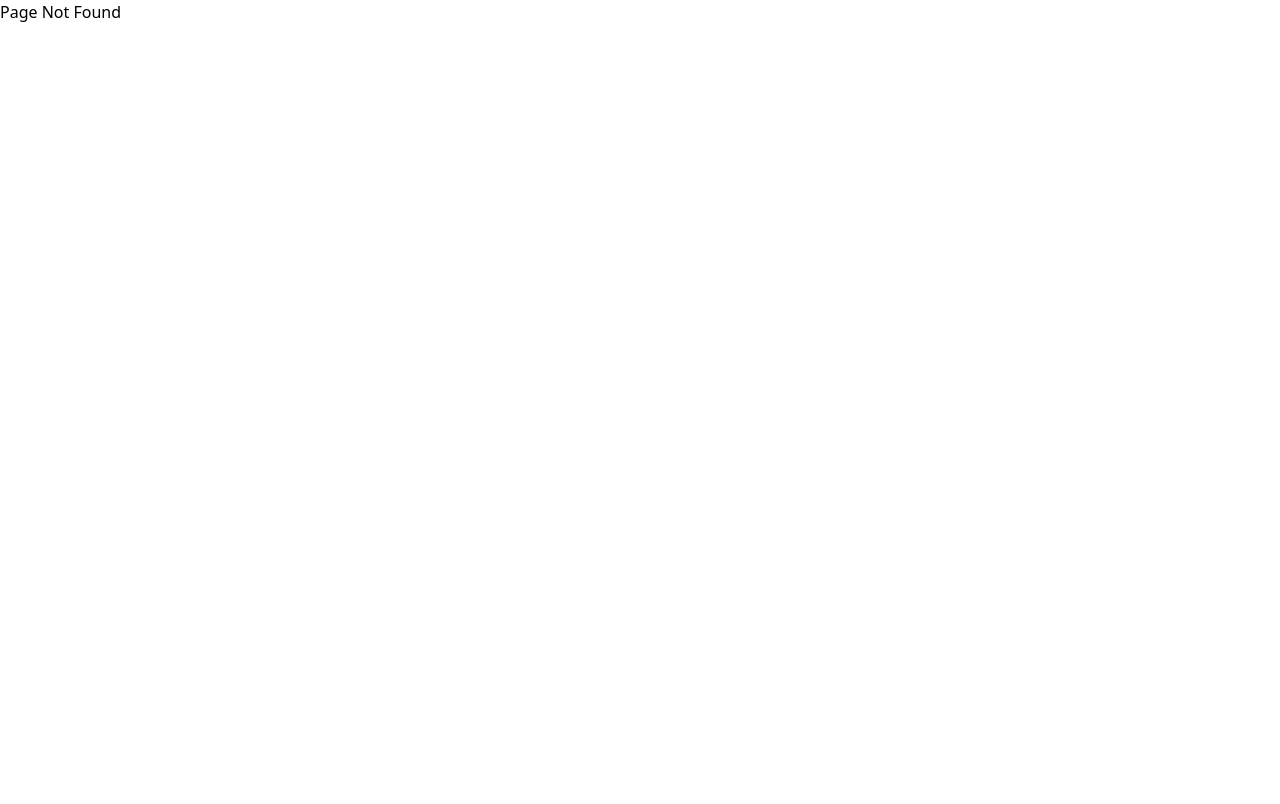
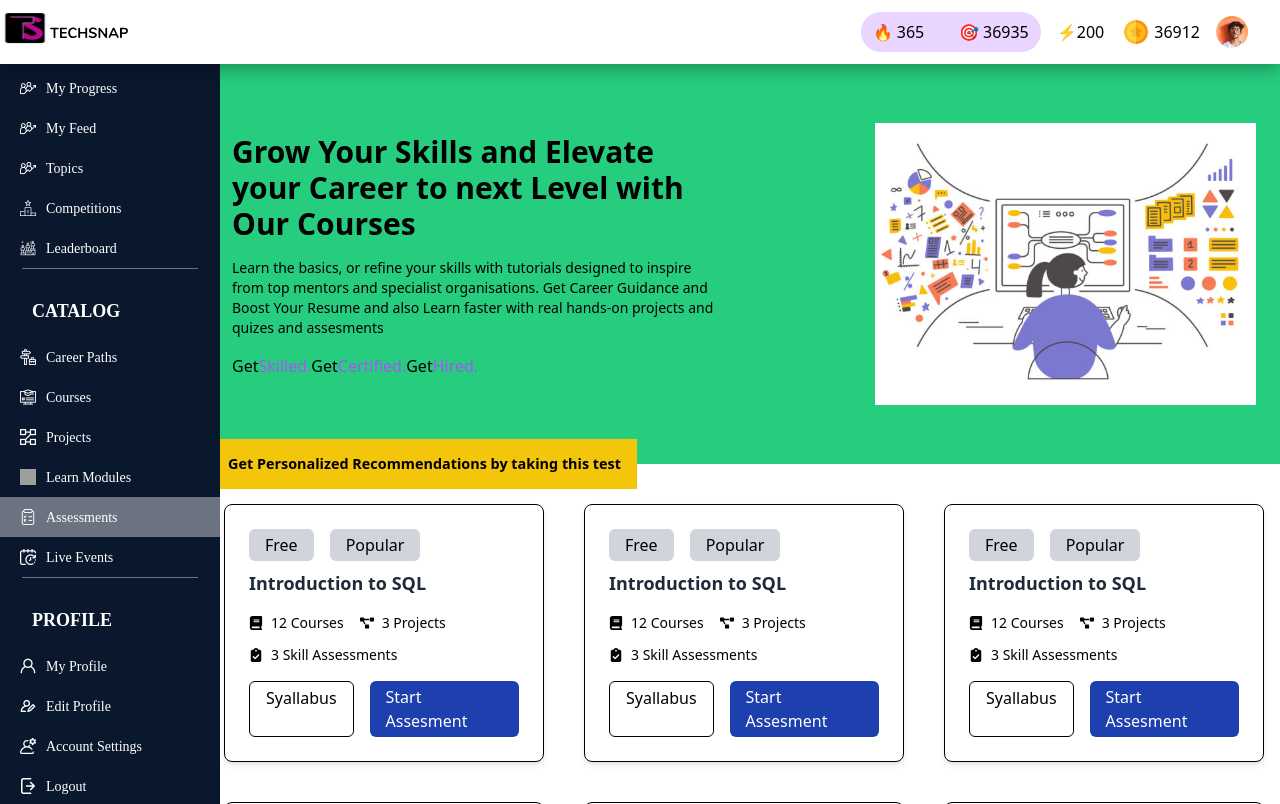
Before and after one commit to shayaliza/techsnap-react, a React (Vite) app: page /assesment in a window 1280 px wide. Before the commit this address had no page. Built offline with nearby package versions, Linux system fonts and the light colour scheme; grey boxes are pictures that could not be loaded; the HTML template or start-up script is replaced by a standard one.

Commit message:
assesment

```diff
--- a/src/Routing.jsx
+++ b/src/Routing.jsx
@@ -17,6 +17,7 @@ import Competitors from "./pages/competitors/competitors";
 import LeaderBoard from "./pages/leaderboard/leaderboard";
 import ForgotPassword from "./pages/authentication/forgotpass";
 import LearnModule from "./pages/LearningModule/LearnModule";
+import Assement from "./pages/assesment/assement";
 const Routing = () => {
   const Home = () => <h1>Hello World</h1>;
   return (
@@ -45,6 +46,7 @@ const Routing = () => {
           <Route path="projects" element={<Projects />} />
           <Route path="projects/details" element={<ProjectDetails />} />
           <Route path="learningmodule" element={<LearnModule />} />
+          <Route path="assesment" element={<Assement />} />
         </Route>
 
         <Route path="*" element={<h1>Page Not Found</h1>} />
--- a/src/component/navbar.jsx
+++ b/src/component/navbar.jsx
@@ -203,8 +203,11 @@ function Navbar() {
               </p>
             </Link>
             <Link
-              to="#"
-              className="flex h-10 text-white text-[14px] w-full justify-center items-center hover:text-gray-400 transition-colors duration-300"
+              to="/assesment"
+              className={`flex h-10 text-white text-[14px] w-full justify-center items-center hover:text-gray-400 transition-colors duration-300"
+                ${
+                  isActive("/assesment") ? "bg-gray-500 " : "hover:bg-gray-700"
+                }`}
             >
               <img
                 src="/src/assets/clipboard.png"
@@ -501,8 +504,13 @@ function Navbar() {
               </Link>
               <Link
                 onClick={toggleMobileMenu}
-                to="#"
-                className="flex h-10 text-white text-[14px] w-full justify-center items-center hover:text-gray-400 transition-colors duration-300"
+                to="/assesment"
+                className={`flex h-10 text-white text-[14px] w-full justify-center items-center hover:text-gray-400 transition-colors duration-300"
+                  ${
+                    isActive("/assesment")
+                      ? "bg-gray-500 "
+                      : "hover:bg-gray-700"
+                  }`}
               >
                 <img
                   src="/src/assets/clipboard.png"
--- /dev/null
+++ b/src/pages/assesment/assement.jsx
@@ -0,0 +1,107 @@
+import React from "react";
+import { FaProjectDiagram } from "react-icons/fa";
+import { FaBook, FaClipboardCheck } from "react-icons/fa6";
+
+function Assement() {
+  const CareerCard = () => {
+    return (
+      <div className="bg-white rounded-lg border-black border p-6 shadow-md">
+        <div className="flex gap-4">
+          <div className="bg-gray-300  px-4 py-1 rounded-md">Free</div>
+          <div className="bg-gray-300  px-4 py-1 rounded-md">Popular</div>
+        </div>
+        <h2 className="text-lg font-bold text-gray-800 mb-2 mt-2">
+          Introduction to SQL
+        </h2>
+        <div className="flex flex-col mt-4 mb-4">
+          <div className="flex gap-4 text-sm">
+            <div className="flex items-center gap-2">
+              <FaBook />
+              <span>12 Courses</span>
+            </div>
+            <div className="flex items-center gap-2">
+              <FaProjectDiagram />
+              <span>3 Projects</span>
+            </div>
+          </div>
+          <div className="flex items-center gap-2 text-sm pt-3">
+            <FaClipboardCheck />
+            <span>3 Skill Assessments</span>
+          </div>
+        </div>
+        <div className="flex gap-4">
+          <div className="bg-white border border-black  px-4 py-1 rounded-md">
+            Syallabus
+          </div>
+          <div className="bg-blue-800 text-white  px-4 py-1 rounded-md">
+            Start Assesment
+          </div>
+        </div>
+      </div>
+    );
+  };
+  return (
+    <div>
+      <div>
+        <div class="w-full mx-auto max_width_holder max-w-[1400px] max-[1500px]:max-w-[1100px] overflow-x-hidden overflow-y-scroll ">
+          <section class="assesment_section">
+            <div class="banner bg-color relative bg-[#26cd7f]">
+              <div class="flex items-center max-[900px]:flex-col-reverse justify-between min-[900px]:h-[400px]">
+                <div class="w-full lg:w-1/2">
+                  <div class="px-6 py-2">
+                    <div class="text-3xl font-bold mb-4">
+                      Grow Your Skills and Elevate your Career to next Level
+                      with Our Courses
+                    </div>
+                    <div class="mb-4">
+                      <p class="text-sm">
+                        Learn the basics, or refine your skills with tutorials
+                        designed to inspire from top mentors and specialist
+                        organisations. Get Career Guidance and Boost Your Resume
+                        and also Learn faster with real hands-on projects and
+                        quizes and assesments
+                      </p>
+                    </div>
+                    <div class="mb-4">
+                      <p class="text-base">
+                        Get <span class="text-purple-500">Skilled.</span> Get
+                        <span class="text-purple-500">Certified.</span> Get
+                        <span class="text-purple-500">Hired.</span>
+                      </p>
+                    </div>
+                    <div
+                      class="yellow_tag cursor-pointer"
+                      onclick="closeYellowTag()"
+                    >
+                      <p>
+                        Get Personalized Recommendations by taking this test
+                      </p>
+                      <div class="hide"></div>
+                    </div>
+                  </div>
+                </div>
+                <div class="py-8 w-[40%] max-[900px]:w-[70%]">
+                  <img
+                    src="/src/assets/banner_img.svg"
+                    alt="banner_pic"
+                    class="h-auto p-6"
+                  />
+                </div>
+              </div>
+            </div>
+          </section>
+          <div className="grid lg:grid-cols-3 md:grid-cols-2  grid-cols-1 gap-10 mt-10 px-4 ">
+            <CareerCard />
+            <CareerCard />
+            <CareerCard />
+            <CareerCard />
+            <CareerCard />
+            <CareerCard />
+          </div>
+        </div>
+      </div>
+    </div>
+  );
+}
+
+export default Assement;
```
